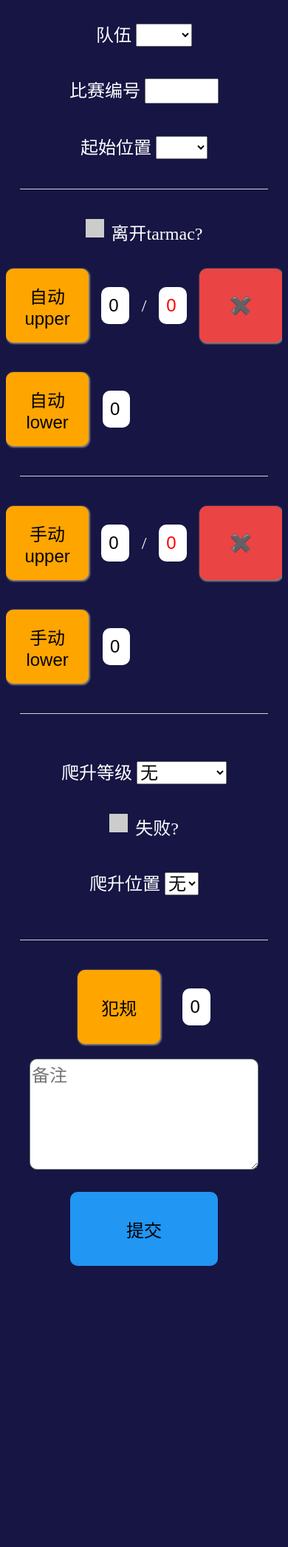
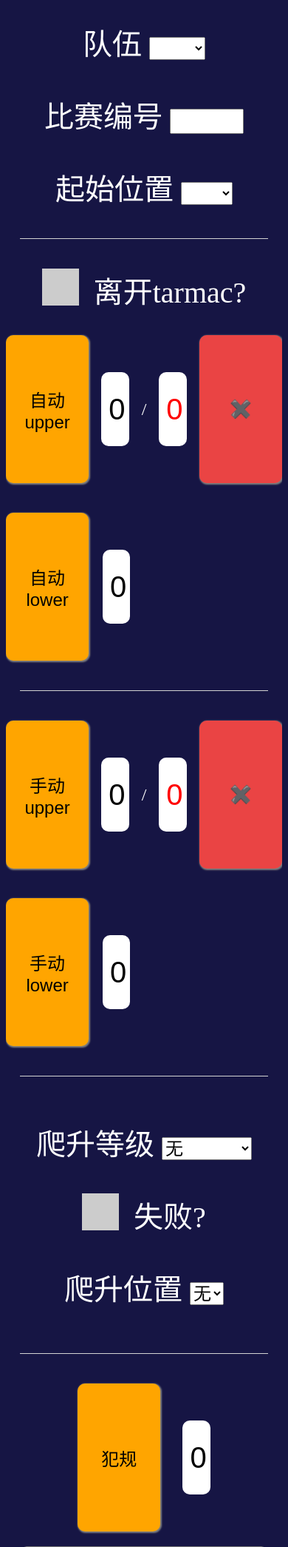
Before and after one commit to MITO-6394/Minoculars, a Flask app: page / in a window 390 px wide. Shown: the top 2091 px of the page at 74% size. Before the commit the page ends 1711 px from the top, so only its background shows below. Run offline with Flask 3, Linux system fonts and the light colour scheme.

Commit message:
Improved styling on mobile view

```diff
--- a/static/css/style.css
+++ b/static/css/style.css
@@ -23,6 +23,8 @@ form {
 form label {
     margin-top: 20px;
     margin-bottom: 20px;
+    font-size: 40px;
+
 }
 
 form div {
@@ -34,7 +36,7 @@ form div {
 }
 
 .counter-btn {
-    height: 100px;
+    height: 200px;
     width: 30%;
     background-color: orange;
     border-radius: 10px;
@@ -43,7 +45,7 @@ form div {
 }
 
 .fail-btn {
-    height: 100px;
+    height: 200px;
     width: 30%;
     background-color: #ea4444;
     border-radius: 10px;
@@ -75,8 +77,9 @@ button:active {
 .counter {
     -webkit-user-select: none;
     user-select: none;
-    height: 50px;
+    height: 100px;
     width: 10%;
+    font-size: 40px;
     border-radius: 10px;
     /*box-shadow: inset 0 0 2px 1px gray;*/
     border-style: none;
@@ -108,7 +111,7 @@ button:active {
 .checkbox-container {
     display: block;
     position: relative;
-    padding-left: 35px;
+    padding-left: 70px;
     margin-bottom: 12px;
     cursor: pointer;
     -webkit-user-select: none;
@@ -131,8 +134,8 @@ button:active {
     position: absolute;
     top: 0;
     left: 0;
-    height: 25px;
-    width: 25px;
+    height: 50px;
+    width: 50px;
     background-color: #ccc;
 }
 
@@ -160,10 +163,10 @@ button:active {
 
 /* Style the checkmark/indicator */
 .checkbox-container .checkmark:after {
-    left: 9px;
-    top: 5px;
-    width: 5px;
-    height: 10px;
+    left: 18px;
+    top: 10px;
+    width: 10px;
+    height: 20px;
     border: solid white;
     border-width: 0 3px 3px 0;
     -webkit-transform: rotate(45deg);
@@ -172,15 +175,16 @@ button:active {
 }
 
 #comments {
-    height: 150px;
+    width: 90%;
+    height: 300px;
     border-radius: 10px;
 }
 
 #submit {
     border-style: none;
     margin-top: 30px;
-    height: 100px;
-    width: 200px;
+    height: 200px;
+    width: 500px;
     border-radius: 10px;
     background-color: #2196F3;
 }
```
